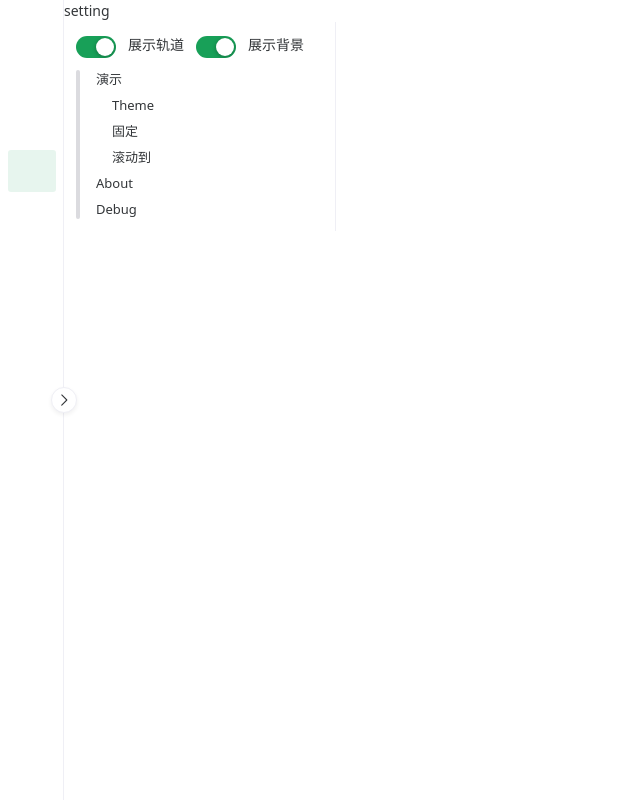
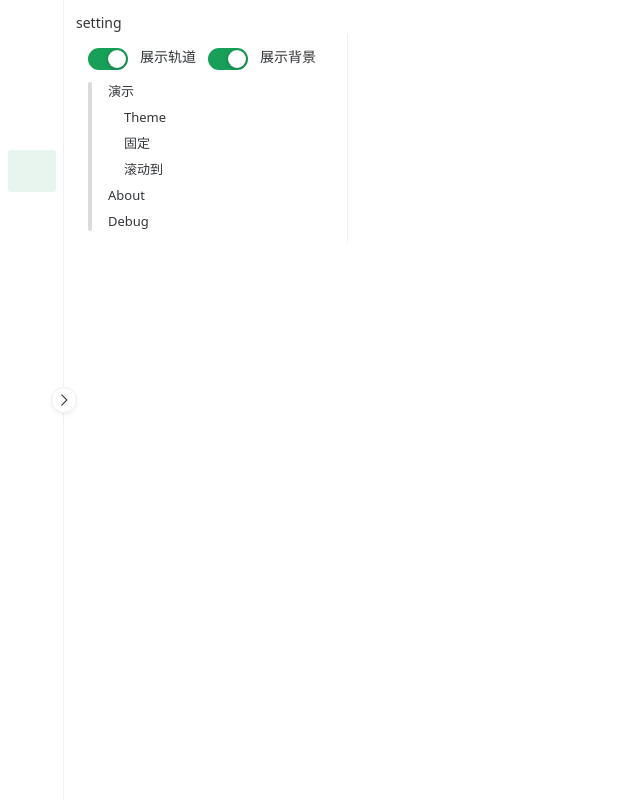
Before and after one commit to bieyuanxi/genshin_tool, a Vue app: page /#/setting in a window 1280 px wide. Shown: the whole page, without its empty margins (0-640 px from the left). Built offline with nearby package versions, Linux system fonts and the light colour scheme; some icons are missing.

Commit message:
fix padding which covered button

```diff
--- a/src/App.vue
+++ b/src/App.vue
@@ -7,7 +7,7 @@
                     :options="menuOptions" />
             </n-layout-sider>
             <!-- <n-switch v-model:value="collapsed" /> -->
-            <n-layout>
+            <n-layout  content-style="padding: 12px;">
                 <span>{{ activeKey }}</span>
                 <router-view></router-view>
             </n-layout>
```
